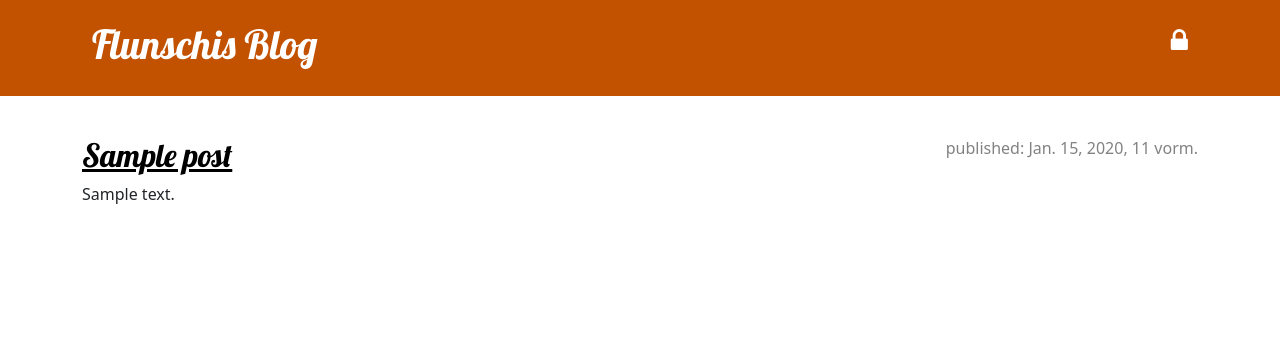
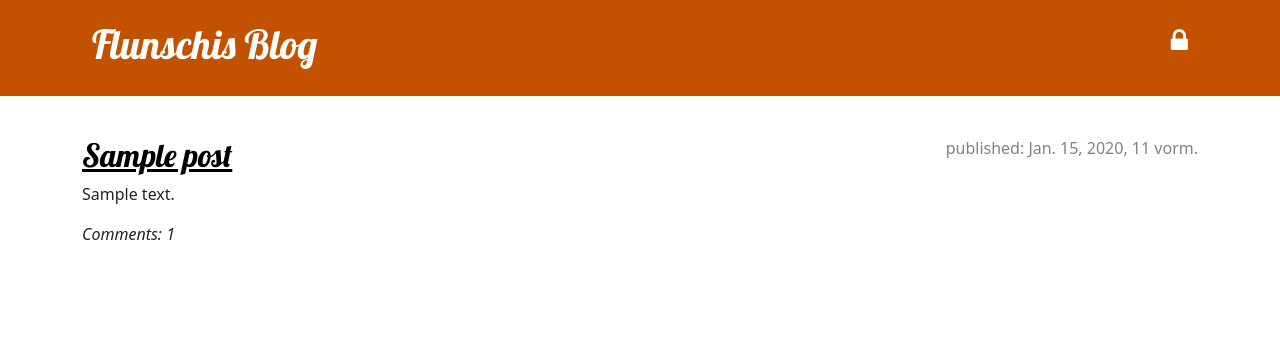
Before and after one commit to realflunschi/dg_test, a Django app: page / in a window 1280 px wide. Shown: the top 356 px of the page. Run offline with Django 3.2, Linux system fonts and the light colour scheme; tables that the repository leaves empty hold one stand-in row (values such as "Sample post").

Commit message:
count of comments added to post list

```diff
--- a/blog/templates/blog/post_list.html
+++ b/blog/templates/blog/post_list.html
@@ -8,6 +8,7 @@
             </time>
             <h2><a href="{% url 'post_detail' pk=post.pk %}">{{ post.title }}</a></h2>
             <p>{{ post.text|truncatechars:200 }}</p>
+            <p><em>Comments: {{ post.comments.count }}</em></p>
         </article>
     {% endfor %}
 {% endblock content %}
```
